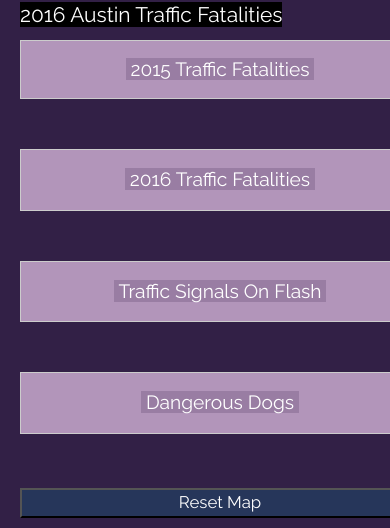
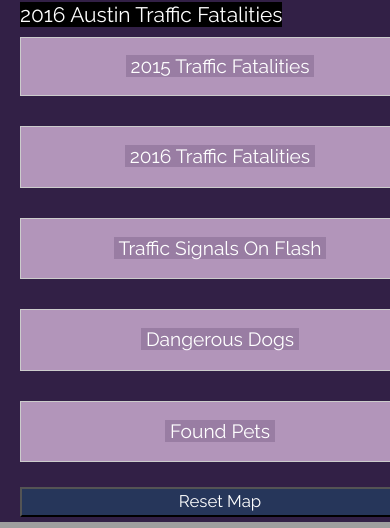
Before and after one commit to zenglenn42/proj-1, a PHP site: page / in a window 390 px wide; the page is wider, and only the part inside the window is pictured. Shown: the part 725-1253 px from the top of that part. Run offline with PHP 8.4, Linux system fonts and the light colour scheme; grey boxes labelled with a size stand in for pictures from a placeholder-image service; some libraries are stand-ins or nearby versions.

Commit message:
add support for 'Austin Found Pets'

```diff
--- a/assets/css/view.css
+++ b/assets/css/view.css
@@ -76,9 +76,12 @@ body {
 .dropdown {
 	position: relative;
     display: inline-block;
-    padding: 10px;
+    padding: 5px;
+    padding-left: 10px;
+    padding-right: 10px;
     margin: 10px;
     margin-bottom: 0px;
+    margin-top: 0px;
 }
 
 /* Dropdown Content (Hidden by Default) */
@@ -113,7 +116,7 @@ body {
 /* Buttons */
 #traffic2015-button {
     padding: 15px;
-    margin-top: 20px;
+    margin-top: 32px;
     width: 350px;
 }
 
@@ -126,6 +129,10 @@ body {
 }
 
 #austinDangerousDogs-button {
+    width: 350px;
+}
+
+#austinFoundPets-button {
     width: 350px;
 }
 
@@ -155,6 +162,10 @@ body {
     }
 
     #austinDangerousDogs-button {
+        width: 450px;
+    }
+
+    #austinFoundPets-button {
         width: 450px;
     }
 
@@ -246,6 +257,10 @@ body {
         width: 400px;
     }
 
+    #austinFoundPets-button {
+        width: 400px;
+    }
+
     #reset-button {
         width: 400px;
     }
@@ -293,6 +308,10 @@ body {
         width: 300px;
     }
 
+    #austinFoundPets-button {
+        width: 300px;
+    }
+
     #reset-button {
         width: 300px;
     }
@@ -330,6 +349,10 @@ body {
         width: 250px;
     }
 
+    #austinFoundPets-button {
+        width: 250px;
+    }
+
     #reset-button {
         width: 250px;
     }
--- a/assets/js/controller.js
+++ b/assets/js/controller.js
@@ -89,6 +89,14 @@ function cInit(map, model, dataSource) {
 		loadData(map, model, "austinDangerousDogs");
 		return false;
 	});
+
+	$("#austinFoundPets-button").on("click", function() {
+		console.log("clicked austinFoundPets button");
+		var map = loadMap(model);
+		model.setPlace("austin");
+		loadData(map, model, "austinFoundPets");
+		return false;
+	});
 }
 
 // Function: loadData
@@ -112,6 +120,7 @@ function loadData(map, model, dataSource) {
 	switch (dataSource) {
 		case "schoolDistricts":
 		case "austinDangerousDogs":
+		case "austinFoundPets":
 		case "trafficSignalsOnFlash":
 		case "trafficFatalities2015":
 		case "trafficFatalities2016": {
--- a/assets/js/model.js
+++ b/assets/js/model.js
@@ -102,6 +102,19 @@ var model = {
 					getMarkerLabel: function() {return "D"},
 					//markerUrl: "https://maps.google.com/mapfiles/ms/icons/blue.png"
 					markerUrl: "http://maps.google.com/mapfiles/marker_brownD.png"
+				},
+				austinFoundPets: {
+					// See: https://data.austintexas.gov/Government/Austin-Animal-Center-Found-Pets-Map/hye6-gvq2
+					description: "Austin Found Pets",
+					queryUrl: "https://data.austintexas.gov/resource/hye6-gvq2.json?",
+					apiKeyName: "$$app_token",
+					apiKey: "g9GkfcLndwliKunxNyYve0Nnv",
+					// Normalize the fetching of lat/lng from schemas that vary across dataSources.
+					getLat: function(entry) {return (entry.location) ? entry.location.latitude : undefined;},
+					getLng: function(entry) {return (entry.location) ? entry.location.longitude : undefined;},
+					getMarkerTitle: getMarkerTitleAustinFoundPets,
+					getMarkerLabel: function() {return ""},
+					markerUrl: "http://maps.google.com/mapfiles/marker_purple.png"
 				}
 
 				// Requires geocoding of street address.  See version 2.0 :-)
@@ -674,6 +687,31 @@ function getMarkerTitleAustinDangerousDogs(entry) {
 	return title;
 }
 
+// Function: getMarkerTitleAustinFoundPets
+// Usage: var markerText = getMarkerTitleAustinFoundPets(jsonEntry);
+// ---------------------------------------------------------------------
+// Returns hover-over 'title' text to associate with the Google map marker
+// for Austin Found Pets endpoint.
+//
+// Typical marker text might look like:
+//
+// "A738864, Dog, German Shepard Mix, Intake date: 11/22/2016, Image link ..."
+
+function getMarkerTitleAustinFoundPets(entry) {
+	console.log("model.getMarkerTitleAustinFoundPets");
+	var animalId = entry.animal_id;
+	var animalType = entry.type;
+	var looksLike = entry.looks_like;
+	var intakeDate = entry.intake_date.replace(/T00:00:00/, '');
+	var imageUrl = "<a href=" + entry.image.url + " target=" + '"_blank"' + "><h3>Image</h3></a>";
+	//var imageUrl = entry.image.url;
+	var sex = entry.sex;
+	var age = entry.age;
+	var title = [animalId, animalType, looksLike, intakeDate].join(", ");
+	title += " " + imageUrl;
+	return title;
+}
+
 // Function: getMapZoom
 // Usage: var mapZoom = getMapZoom(place);
 // ---------------------------------------------------------------------
--- a/index.html
+++ b/index.html
@@ -60,7 +60,12 @@
 			</div>
 			<br>
 			<div class="col-2-sm">
-				<div class="dropdown" style="margin-top: 0px; padding-top: 24px">
+				<div class="dropdown">
+					<button class="dropbtn" id="austinFoundPets-button"><span class="button-text">&nbsp;Found Pets&nbsp;</span></button>
+				</div>
+			</div>
+			<div class="col-2-sm">
+				<div class="dropdown" style="margin-top:20px; padding-top: 0px">
 				<input type="button" value="Reset Map" id="reset-button">
 				</div>
 			</div>
```
